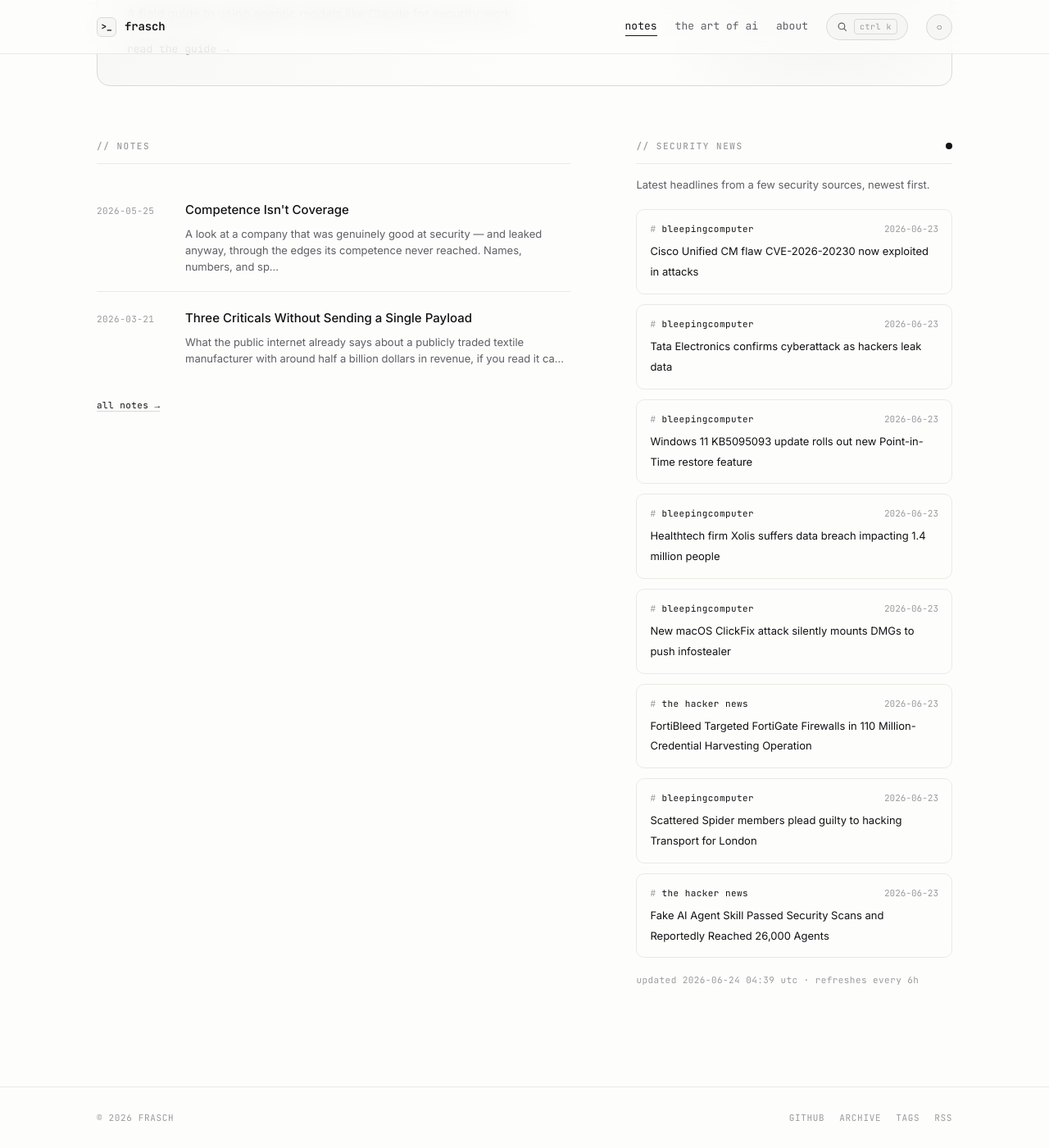
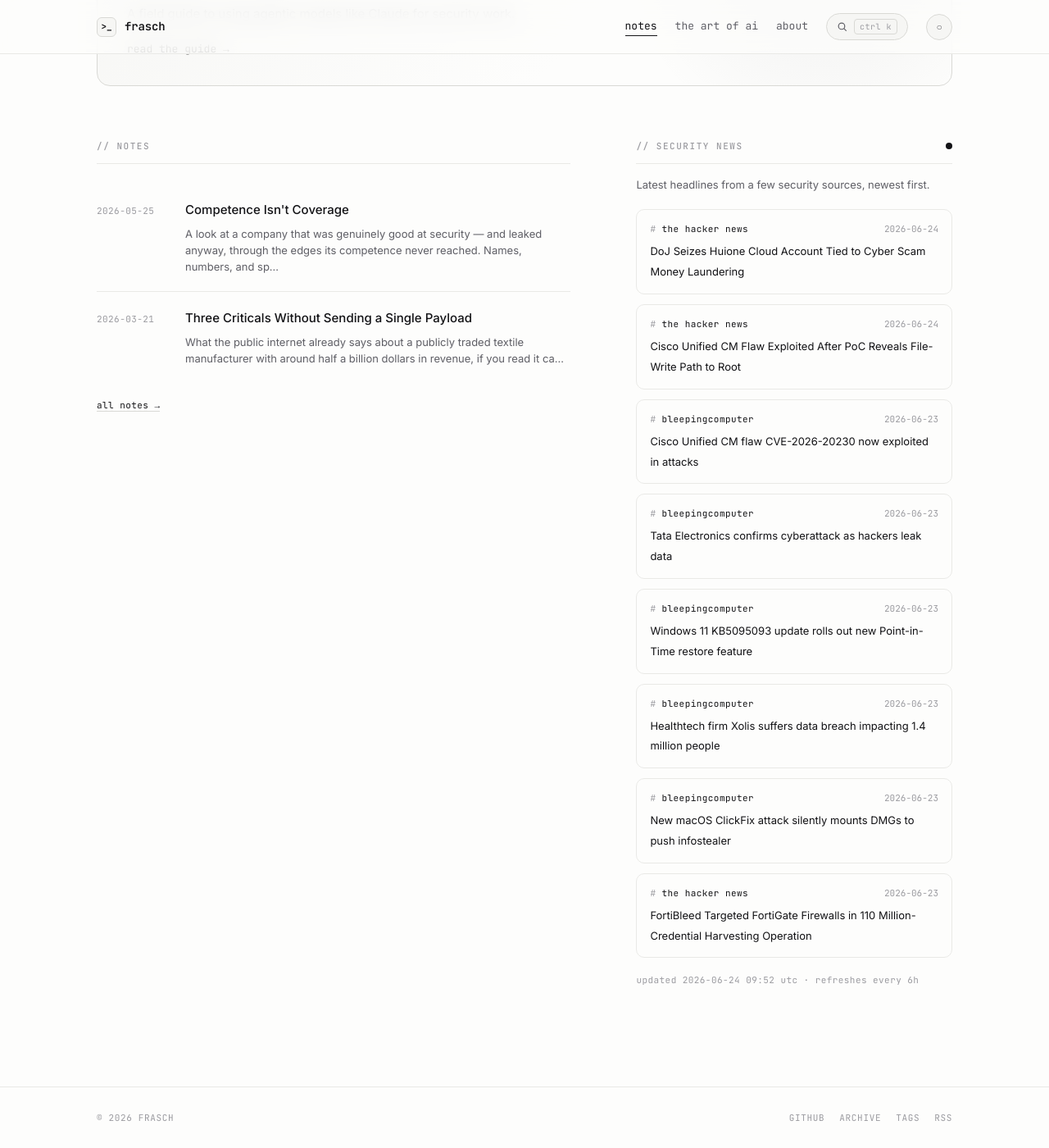
Before and after one commit to whoisfrasch/frasch, a Jekyll site: the page built from index.html, in a window 1280 px wide and 1400 px high, scrolled down 615 px. Shown: the whole window at 82% size. Built offline with Jekyll 4.4.1, drawn with Linux system fonts in a browser that asks for light colours.

Commit message:
Refresh security news feed

```diff
--- a/_data/news.json
+++ b/_data/news.json
@@ -1,6 +1,18 @@
 {
-  "updated": "2026-06-24T04:39:08Z",
+  "updated": "2026-06-24T09:52:14Z",
   "items": [
+    {
+      "source": "the hacker news",
+      "title": "DoJ Seizes Huione Cloud Account Tied to Cyber Scam Money Laundering",
+      "link": "https://thehackernews.com/2026/06/doj-seizes-huione-cloud-account-tied-to.html",
+      "date": "2026-06-24T08:55:12Z"
+    },
+    {
+      "source": "the hacker news",
+      "title": "Cisco Unified CM Flaw Exploited After PoC Reveals File-Write Path to Root",
+      "link": "https://thehackernews.com/2026/06/cisco-unified-cm-flaw-exploited-after.html",
+      "date": "2026-06-24T06:50:38Z"
+    },
     {
       "source": "bleepingcomputer",
       "title": "Cisco Unified CM flaw CVE-2026-20230 now exploited in attacks",
@@ -36,18 +48,6 @@
       "title": "FortiBleed Targeted FortiGate Firewalls in 110 Million-Credential Harvesting Operation",
       "link": "https://thehackernews.com/2026/06/fortibleed-targeted-fortigate-firewalls.html",
       "date": "2026-06-23T18:20:49Z"
-    },
-    {
-      "source": "bleepingcomputer",
-      "title": "Scattered Spider members plead guilty to hacking Transport for London",
-      "link": "https://www.bleepingcomputer.com/news/security/scattered-spider-members-plead-guilty-to-hacking-transport-for-london/",
-      "date": "2026-06-23T15:31:59Z"
-    },
-    {
-      "source": "the hacker news",
-      "title": "Fake AI Agent Skill Passed Security Scans and Reportedly Reached 26,000 Agents",
-      "link": "https://thehackernews.com/2026/06/fake-ai-agent-skill-passed-security.html",
-      "date": "2026-06-23T15:16:43Z"
     }
   ]
 }
```
